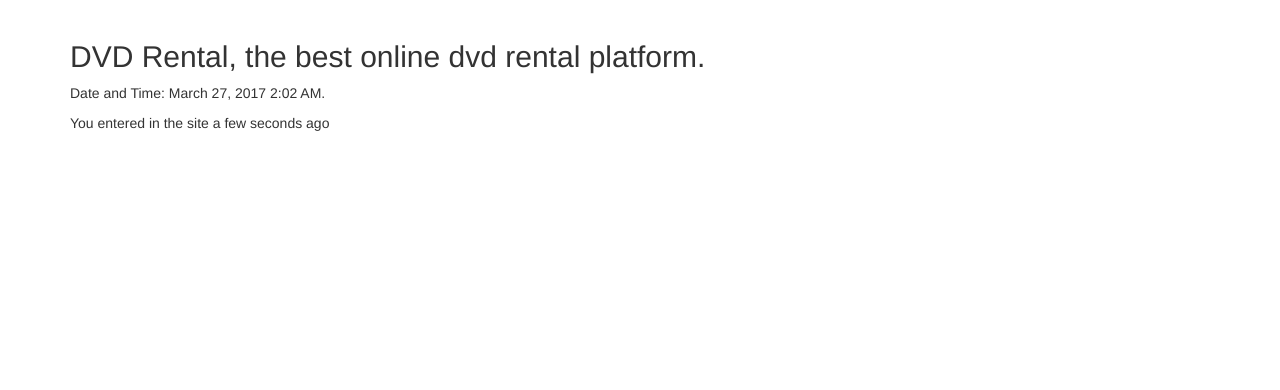
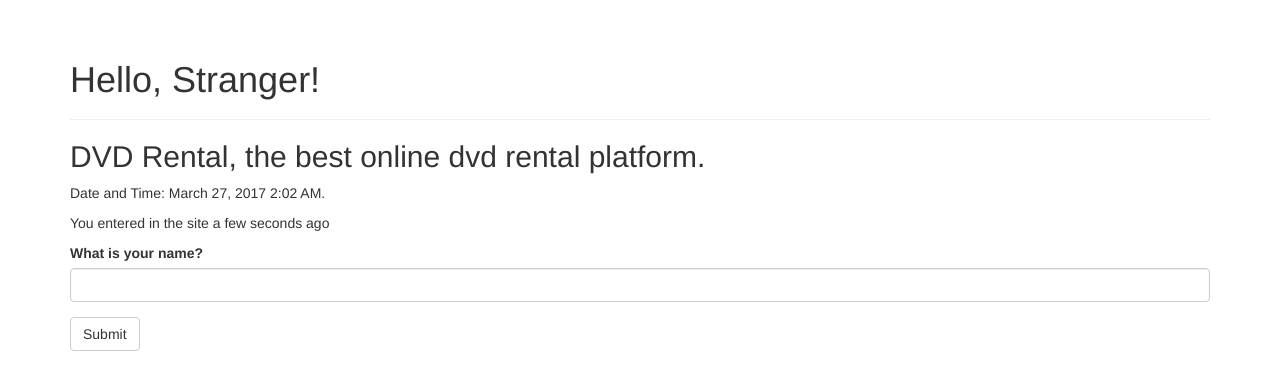
Before and after one commit to AmonartRolon/dvdrental, a Flask app: page / in a window 1280 px wide. Shown: the part 52-442 px from the top of the page. Run offline with Flask 2, Linux system fonts and the light colour scheme; some libraries are stand-ins or nearby versions.

Commit message:
Add secret key to use in the session, add forms, add flash messages using bootstrap

```diff
--- a/app/__init__.py
+++ b/app/__init__.py
@@ -5,6 +5,8 @@ from flask import url_for
 from flask_moment import Moment
 
 app = Flask(__name__)
+app.config['SECRET_KEY'] = 'it will be changed sometime in the future'
+
 bootstrap = Bootstrap(app)
 moment = Moment(app)
 
--- /dev/null
+++ b/app/main/forms.py
@@ -0,0 +1,7 @@
+from flask_wtf import FlaskForm
+from wtforms import StringField, SubmitField
+from wtforms.validators import Required
+
+class NameForm(FlaskForm):
+    name = StringField('What is your name?', validators=[Required()])
+    submit = SubmitField('Submit')
--- a/app/main/views.py
+++ b/app/main/views.py
@@ -1,10 +1,20 @@
-from flask import Blueprint
-from flask import render_template
+from flask import Blueprint, render_template, redirect, url_for, session, flash
 from app import app
 from datetime import datetime
+from app.main.forms import NameForm
 
 mod = Blueprint('app', __name__, url_prefix = '/')
 
-@mod.route('/')
+@mod.route('/', methods=['GET', 'POST'])
 def index():
-    return render_template('/main/index.html', current_time=datetime.utcnow())
+    form = NameForm()
+    if form.validate_on_submit():
+        old_name = session.get('name')
+        if old_name is not None and old_name != form.name.data:
+            flash('Looks like you have changed your name!')
+        session['name'] = form.name.data
+        form.name.data = ''
+        return redirect(url_for('app.index'))
+    return render_template('/main/index.html',
+            current_time = datetime.utcnow(),
+            form = form, name = session.get('name'))
--- a/app/templates/base.html
+++ b/app/templates/base.html
@@ -31,6 +31,12 @@
 
 {% block content %}
 <div class="container">
+	{% for message in get_flashed_messages() %}
+	<div class="alert alert-warning">
+		<button type="button" class="close" data-dismiss="alert">&times;</button>
+		{{ message }}
+	</div>
+	{% endfor %}
     {% block page_content %}{% endblock %}
 </div>
 {% endblock %}
--- a/app/templates/main/index.html
+++ b/app/templates/main/index.html
@@ -1,6 +1,12 @@
 {% extends "base.html" %}
+{% import "bootstrap/wtf.html" as wtf %}
+
 {% block page_content %}
+	<div class="page-header">
+		<h1> Hello, {% if name %}{{ name }}{% else %}Stranger{% endif %}!</h1>
+	</div>
 	<h2>DVD Rental, the best online dvd rental platform.</h2>
 	<p> Date and Time: {{ moment(current_time).format('LLL') }}. </p>
 	<p> You entered in the site {{ moment(current_time).fromNow(refresh=True) }} </p>
+	{{ wtf.quick_form(form) }}
 {% endblock %}
```
